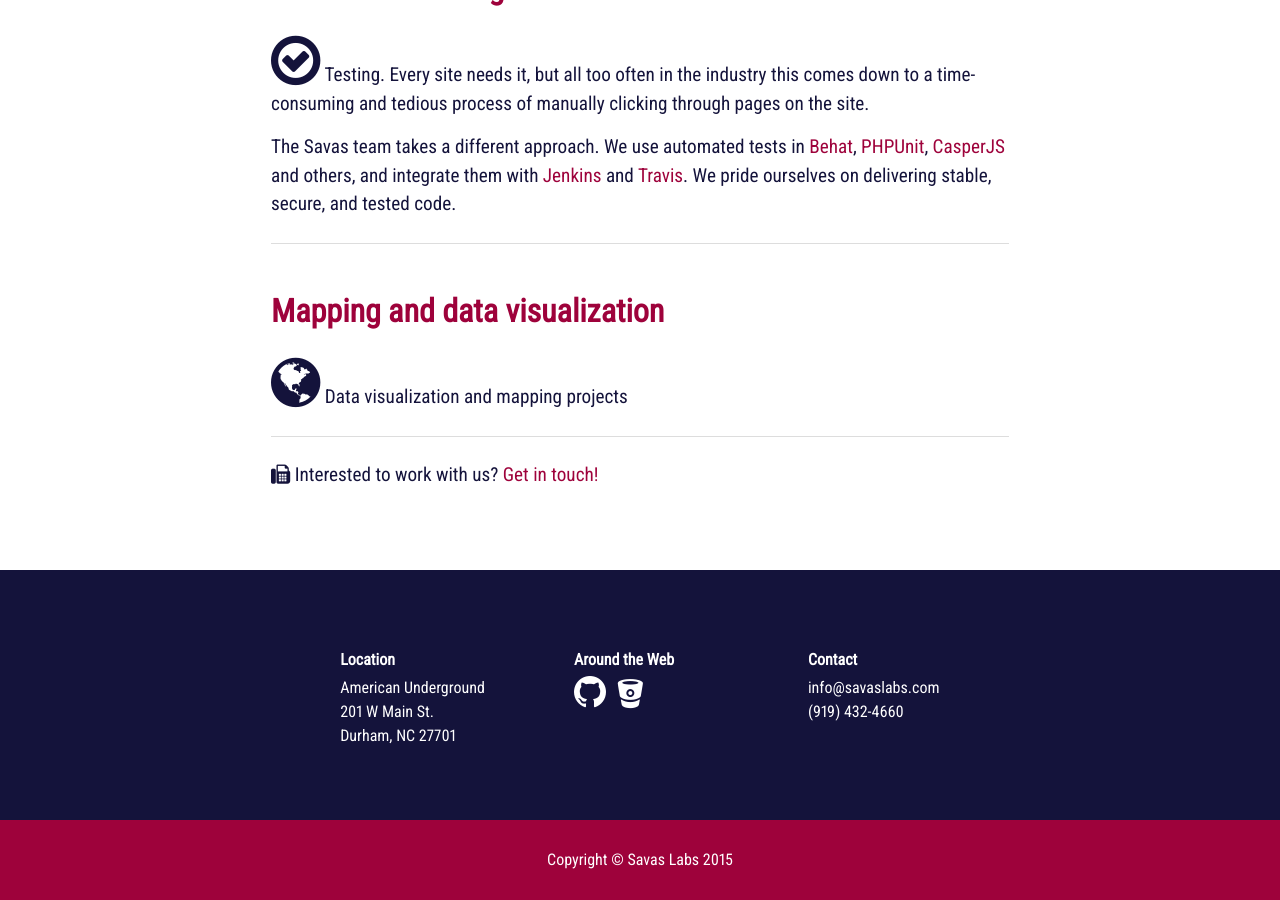
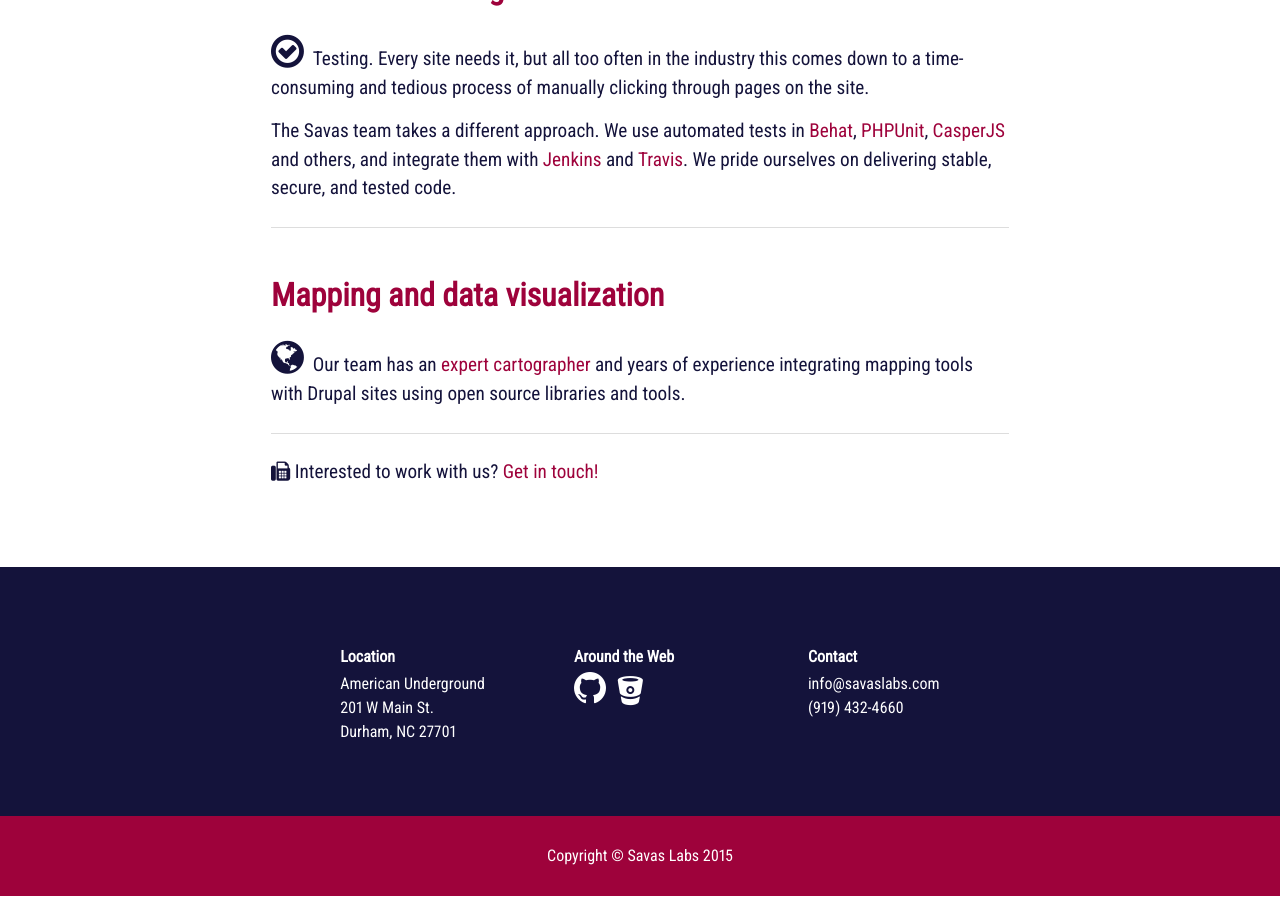
Before and after one commit to tumble1999/savaslabs.github.io, a Jekyll site: the page built from what-we-do.md, in a window 1280 px wide and 900 px high, scrolled down 1020 px. Built offline with Jekyll 4.4.1, drawn with Linux system fonts in a browser that asks for light colours; some web fonts are replaced.

Commit message:
Tweaks to what we do

```diff
--- a/what-we-do.md
+++ b/what-we-do.md
@@ -8,7 +8,7 @@
 
 ### Drupal
 
-<img src="/assets/icons/drupal.png" align="left" height="80px" width="80px">
+<img src="/assets/icons/drupal.png" align="left" height="44px" width="44px">
 [Our team](/team) has built dozens of Drupal sites. We understand the value of sustainable code and write Drupal coding standards compliant PHP, JavaScript, and CSS. We have a thorough knowledge of best practices for deploying small and large scale Drupal sites. We're skilled in all aspects of development, from back-end to large scale data migration, from theming to automated testing.
 
 We provide professional Drupal training to clients in the Triangle area. Our standard curriculum covers Drupal module development, map making with Drupal, site building, and theming basics. We can also custom-tailor a class for your needs.
@@ -21,15 +21,14 @@
 
 ### Automated testing
 
-<i class="fa fa-check-circle-o fa-3x fa-pull-left"></i> Testing. Every site needs it, but all too often in the industry this comes down to a time-consuming and tedious process of manually clicking through pages on the site.
+<i class="fa fa-check-circle-o fa-2x fa-pull-left"></i>&nbsp;&nbsp;Testing. Every site needs it, but all too often in the industry this comes down to a time-consuming and tedious process of manually clicking through pages on the site.
 
 The Savas team takes a different approach. We use automated tests in [Behat](http://behat.org), [PHPUnit](http://phpunit.de), [CasperJS](http://casperjs.org) and others, and integrate them with [Jenkins](http://jenkins-ci.org) and [Travis](http://travis-ci.org). We pride ourselves on delivering stable, secure, and tested code.
 
 ---
 
 ### Mapping and data visualization
-<i class="fa fa-globe fa-3x fa-pull-left"></i>
-Data visualization and mapping projects
+<i class="fa fa-globe fa-2x fa-pull-left"></i>&nbsp;&nbsp;Our team has an [expert cartographer](/team/tim-stallmann) and years of experience integrating mapping tools with Drupal sites using open source libraries and tools.
 
 ---
 
```
